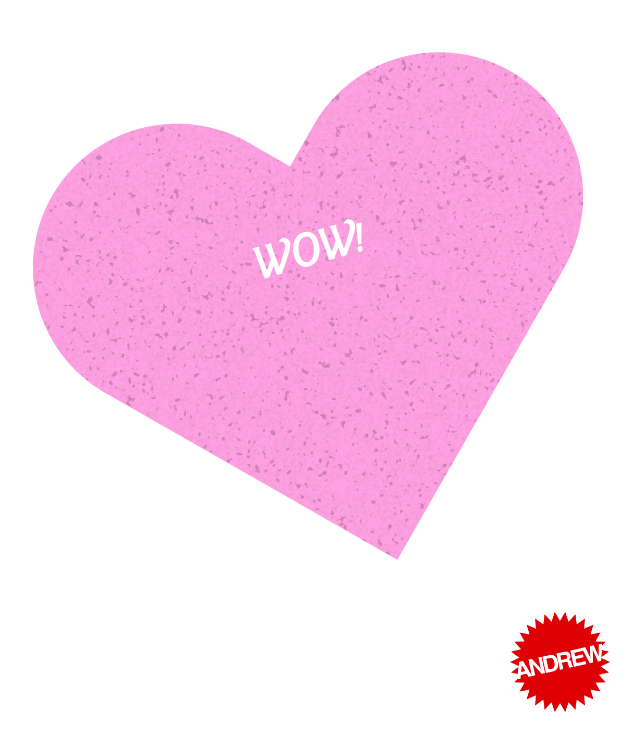
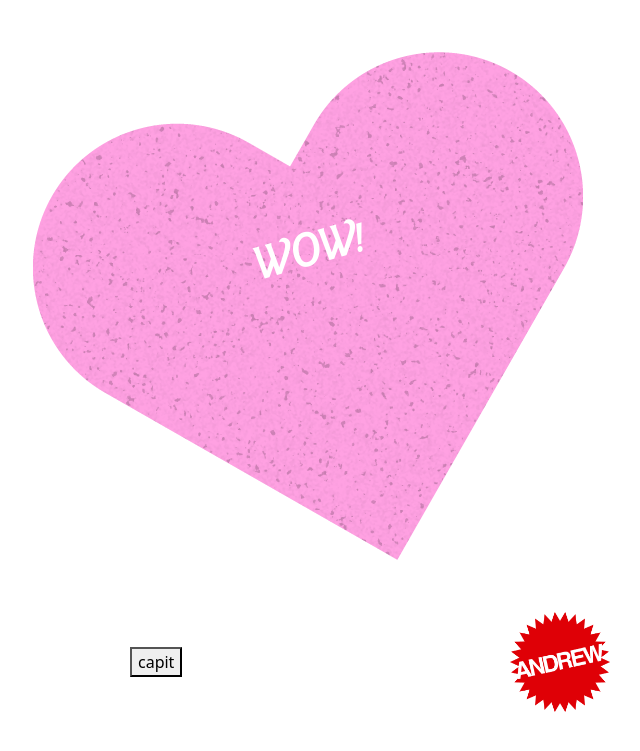
Before and after one commit to andrewventura/andrewventura.github.io, a Jekyll site: the page bb.html, which Jekyll copies as it is, in a window 1280 px wide. Shown: the top 751 px of the page, without its empty margins (332-972 px from the left). Built offline with Jekyll 4.4.1, drawn with Linux system fonts in a browser that asks for light colours.

Commit message:
Update bb.html

```diff
--- a/bb.html
+++ b/bb.html
@@ -27,8 +27,8 @@
 		<div class="container">
 		<div class="row align-items-center">
 			<div class="col"></div>
-			<div class="col"></div>
-			<div class="col"><img src="img/aw.png" id="cap" style="max-height:100px;" /></div>
+			<div class="col"><button id="cap" onclick="html2canvas()">capit</button></div>
+			<div class="col"><img src="img/aw.png" style="max-height:100px;" /></div>
 		</div>
 	</div>
 </body>
```
